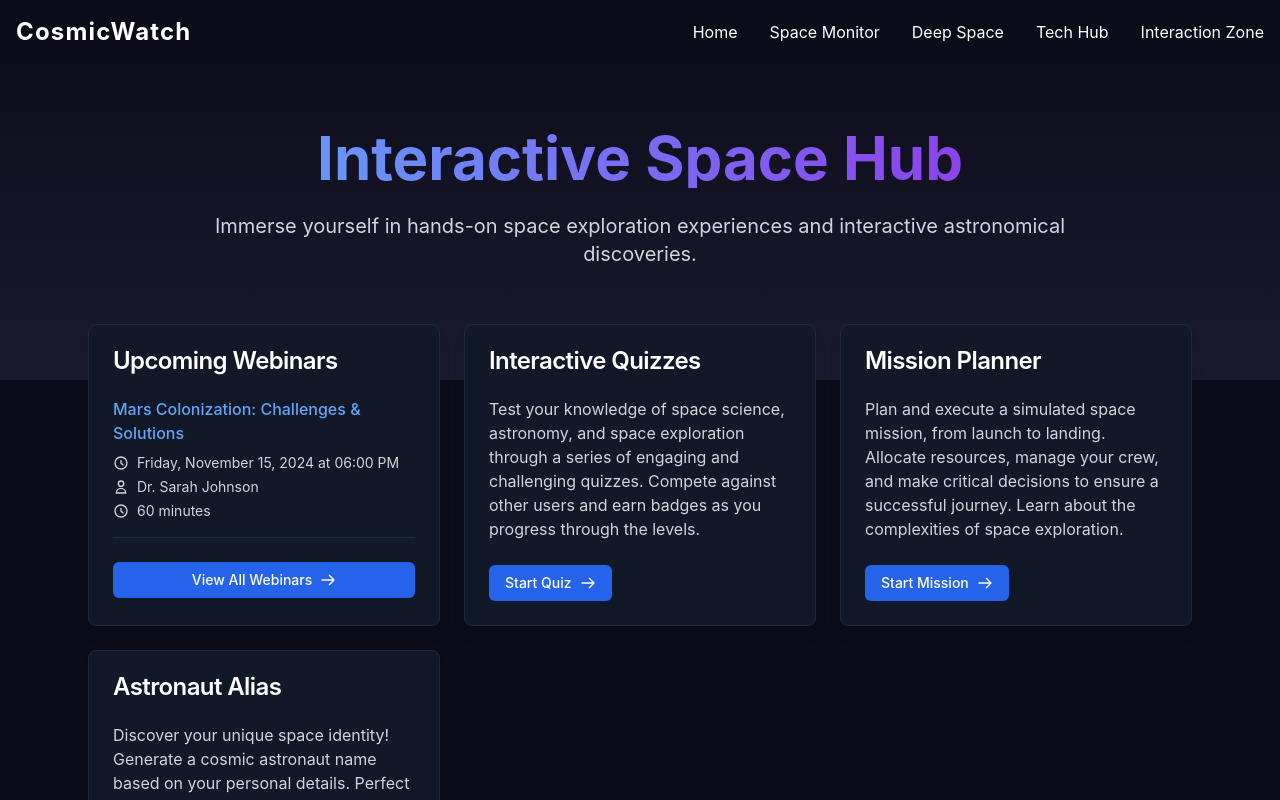
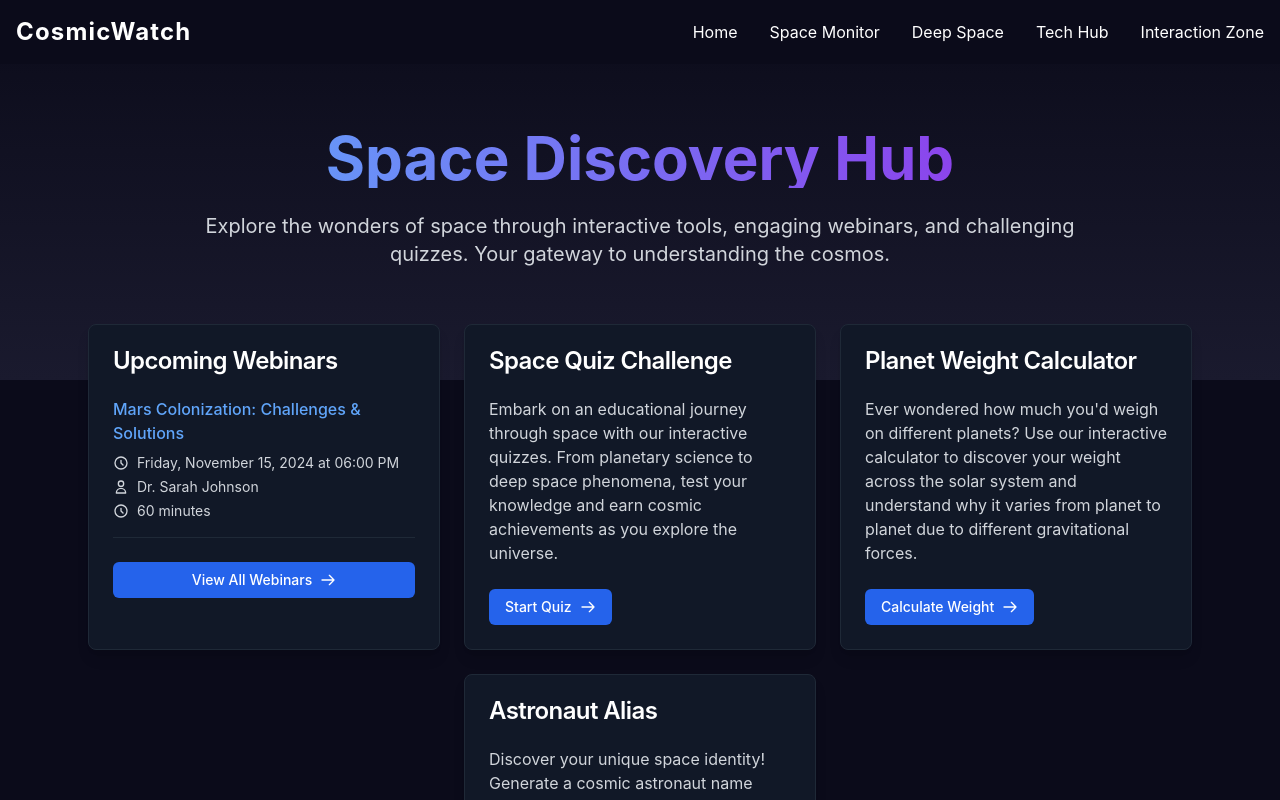
Before and after one commit to ramachandraa-ps/cosmic-watch, a React (Create React App) app: page /interaction-zone in a window 1280 px wide. Shown: the top 800 px of the page. Built offline with nearby package versions, Linux system fonts and the light colour scheme.

Commit message:
planet weight cakculator

```diff
--- a/src/App.tsx
+++ b/src/App.tsx
@@ -4,9 +4,10 @@ import LandingPage from './pages/LandingPage';
 import SpaceMonitorPage from './pages/SpaceMonitorPage';
 import DeepSpacePage from './pages/DeepSpacePage';
 import TechHubPage from './pages/TechHubPage';
-import { InteractionZone } from './pages/InteractionZone';
+import InteractionZonePage from './pages/InteractionZone';
 import QuizPage from './pages/QuizPage';
 import WebinarsPage from './pages/WebinarsPage';
+import PlanetWeightCalculator from './pages/PlanetWeightCalculator';
 import AstronautAliasPage from './pages/AstronautAliasPage';
 
 function App() {
@@ -17,11 +18,11 @@ function App() {
         <Route path="/space-monitor" element={<SpaceMonitorPage />} />
         <Route path="/deep-space" element={<DeepSpacePage />} />
         <Route path="/tech-hub" element={<TechHubPage />} />
-        <Route path="/interaction-zone" element={<InteractionZone />} />
+        <Route path="/interaction-zone" element={<InteractionZonePage />} />
         <Route path="/quiz" element={<QuizPage />} />
         <Route path="/webinars" element={<WebinarsPage />} />
+        <Route path="/planet-weight-calculator" element={<PlanetWeightCalculator />} />
         <Route path="/astronaut-alias" element={<AstronautAliasPage />} />
-
       </Routes>
     </Router>
   );
--- a/src/pages/InteractionZone.tsx
+++ b/src/pages/InteractionZone.tsx
@@ -1,19 +1,15 @@
 import React from 'react';
 import Header from '../components/Header';
 import { useNavigate } from 'react-router-dom';
+import PlanetWeightCalculator from './PlanetWeightCalculator';
 
-export const InteractionZone = () => {
+const InteractionZone = () => {
   const navigate = useNavigate();
 
   const handleQuizStart = () => {
     navigate('/quiz');
   };
 
-  const handleAstronautAlias = () => {
-    navigate('/Astronaut-Alias');
-  };
-
-  // Single upcoming webinar
   const upcomingWebinar = {
     id: 'web1',
     title: 'Mars Colonization: Challenges & Solutions',
@@ -41,16 +37,17 @@ export const InteractionZone = () => {
       <section className="pt-32 pb-20 px-4 bg-gradient-to-b from-space-dark to-space-light">
         <div className="container mx-auto text-center max-w-4xl">
           <h1 className="text-5xl md:text-6xl font-bold mb-6 bg-clip-text text-transparent bg-gradient-to-r from-blue-400 to-purple-600">
-            Interactive Space Hub
+            Space Discovery Hub
           </h1>
           <p className="text-xl text-gray-300 mb-8">
-            Immerse yourself in hands-on space exploration experiences and interactive astronomical discoveries.
+            Explore the wonders of space through interactive tools, engaging webinars, and challenging quizzes. Your gateway to understanding the cosmos.
           </p>
         </div>
       </section>
 
       {/* Cards Section */}
       <div className="max-w-6xl mx-auto p-6 space-y-6 relative -mt-20">
+        {/* First Row - 3 Cards */}
         <div className="grid grid-cols-1 md:grid-cols-3 gap-6">
           {/* Upcoming Webinars Card */}
           <div className="rounded-lg border border-gray-800 hover:border-blue-500 bg-gray-900 text-white shadow-lg transition-all duration-300">
@@ -110,14 +107,13 @@ export const InteractionZone = () => {
           {/* Interactive Quizzes Card */}
           <div className="rounded-lg border border-gray-800 hover:border-blue-500 bg-gray-900 text-white shadow-lg transition-all duration-300">
             <div className="flex flex-col space-y-1.5 p-6">
-              <h3 className="text-2xl font-semibold leading-none tracking-tight">Interactive Quizzes</h3>
+              <h3 className="text-2xl font-semibold leading-none tracking-tight">Space Quiz Challenge</h3>
             </div>
             <div className="p-6 pt-0">
               <p className="text-gray-300 mb-6">
-                Test your knowledge of space science, astronomy, and space
-                exploration through a series of engaging and challenging quizzes.
-                Compete against other users and earn badges as you progress
-                through the levels.
+                Embark on an educational journey through space with our interactive quizzes.
+                From planetary science to deep space phenomena, test your knowledge and earn
+                cosmic achievements as you explore the universe.
               </p>
               <button
                 className="inline-flex items-center px-4 py-2 bg-blue-600 hover:bg-blue-700 rounded-md transition-colors duration-300 text-sm font-medium group"
@@ -141,39 +137,14 @@ export const InteractionZone = () => {
             </div>
           </div>
 
-          {/* Mission Planner Card */}
-          <div className="rounded-lg border border-gray-800 hover:border-blue-500 bg-gray-900 text-white shadow-lg transition-all duration-300">
-            <div className="flex flex-col space-y-1.5 p-6">
-              <h3 className="text-2xl font-semibold leading-none tracking-tight">Mission Planner</h3>
+          {/* Planet Weight Calculator Card */}
+          <PlanetWeightCalculator />
         </div>
-            <div className="p-6 pt-0">
-              <p className="text-gray-300 mb-6">
-                Plan and execute a simulated space mission, from launch to
-                landing. Allocate resources, manage your crew, and make critical
-                decisions to ensure a successful journey. Learn about the
-                complexities of space exploration.
-              </p>
-              <button
-                className="inline-flex items-center px-4 py-2 bg-blue-600 hover:bg-blue-700 rounded-md transition-colors duration-300 text-sm font-medium group"
-                onClick={() => navigate('/mission-planner')}
-              >
-                Start Mission
-                <svg
-                  className="ml-2 w-4 h-4 group-hover:translate-x-1 transition-transform duration-300"
-                  fill="none"
-                  stroke="currentColor"
-                  viewBox="0 0 24 24"
-                >
-                  <path
-                    strokeLinecap="round"
-                    strokeLinejoin="round"
-                    strokeWidth={2}
-                    d="M14 5l7 7m0 0l-7 7m7-7H3"
-                  />
-                </svg>
-              </button>
-            </div>
-          </div>
+
+        {/* Second Row - Centered Alias Card */}
+        <div className="grid grid-cols-1 md:grid-cols-3 gap-6">
+          <div className="md:col-span-1"></div>
+          {/* Astronaut Alias Card */}
           <div className="rounded-lg border border-gray-800 hover:border-blue-500 bg-gray-900 text-white shadow-lg transition-all duration-300">
             <div className="flex flex-col space-y-1.5 p-6">
               <h3 className="text-2xl font-semibold leading-none tracking-tight">Astronaut Alias</h3>
@@ -206,9 +177,11 @@ export const InteractionZone = () => {
               </button>
             </div>
           </div>
-
+          <div className="md:col-span-1"></div>
         </div>
       </div>
     </div>
   );
-}; // End of InteractionZone component
+};
+
+export default InteractionZone;
--- /dev/null
+++ b/src/pages/PlanetWeightCalculator.tsx
@@ -0,0 +1,151 @@
+import React, { useState } from 'react';
+import { useNavigate } from 'react-router-dom';
+
+const PlanetWeightCalculator = () => {
+  const [weight, setWeight] = useState('');
+  const [selectedPlanet, setSelectedPlanet] = useState('');
+  const [showCalculator, setShowCalculator] = useState(false);
+
+  const planets = [
+    {
+      name: 'Mercury',
+      gravity: 0.38,
+      reason: 'Mercury is the smallest planet in our solar system and has a weak gravitational pull due to its small mass.'
+    },
+    {
+      name: 'Venus',
+      gravity: 0.91,
+      reason: 'Venus has gravity similar to Earth due to its similar size, despite being slightly smaller.'
+    },
+    {
+      name: 'Mars',
+      gravity: 0.38,
+      reason: 'Mars is smaller than Earth and has about 1/3 of Earth\'s gravity, making you feel much lighter.'
+    },
+    {
+      name: 'Jupiter',
+      gravity: 2.34,
+      reason: 'Jupiter is the largest planet in our solar system, with strong gravity due to its massive size.'
+    },
+    {
+      name: 'Saturn',
+      gravity: 1.06,
+      reason: 'Despite being large, Saturn\'s gravity is close to Earth\'s due to its low density from being mostly gas.'
+    },
+    {
+      name: 'Uranus',
+      gravity: 0.92,
+      reason: 'Uranus has slightly lower gravity than Earth due to its composition of mostly icy materials.'
+    },
+    {
+      name: 'Neptune',
+      gravity: 1.19,
+      reason: 'Neptune\'s gravity is slightly stronger than Earth\'s due to its dense composition.'
+    }
+  ];
+
+  const calculateWeight = (earthWeight: string, planetGravity: number): string => {
+    return (parseFloat(earthWeight) * planetGravity).toFixed(1);
+  };
+
+  const renderCalculator = () => {
+    if (!showCalculator) return null;
+
+    return (
+      <div className="fixed inset-0 bg-black bg-opacity-50 flex items-center justify-center p-4 z-50">
+        <div className="bg-gray-900 rounded-lg p-6 max-w-6xl w-full border border-gray-800">
+          <div className="flex items-center justify-between mb-6">
+            <div>
+              <h2 className="text-2xl font-bold">Calculate Your Weight on Other Planets</h2>
+              <p className="text-gray-400 mt-1">Enter your Earth weight to see how it changes across our solar system.</p>
+            </div>
+            <div className="bg-gray-800 p-4 rounded-lg border border-gray-700 w-64">
+              <label className="block text-sm font-medium mb-2">Earth Weight (kg)</label>
+              <input
+                type="number"
+                value={weight}
+                onChange={(e) => setWeight(e.target.value)}
+                className="w-full p-2 rounded-lg bg-gray-900 border border-gray-600 text-white focus:border-blue-500 transition-colors duration-300"
+                placeholder="Enter weight"
+              />
+            </div>
+          </div>
+
+          <div className="grid grid-cols-2 lg:grid-cols-4 gap-4">
+            {planets.map((planet) => (
+              <div
+                key={planet.name}
+                className={`p-4 rounded-lg border ${
+                  selectedPlanet === planet.name
+                    ? 'border-blue-500 bg-gray-800'
+                    : 'border-gray-700 bg-gray-800'
+                } cursor-pointer transition-all duration-300 hover:border-blue-400`}
+                onClick={() => setSelectedPlanet(planet.name)}
+              >
+                <div className="flex justify-between items-start mb-2">
+                  <h3 className="font-medium text-lg text-blue-400">{planet.name}</h3>
+                  {weight && (
+                    <div className="text-right">
+                      <p className="text-xl font-bold text-white">
+                        {calculateWeight(weight, planet.gravity)} kg
+                      </p>
+                    </div>
+                  )}
+                </div>
+                <p className="text-sm text-gray-300 leading-relaxed">{planet.reason}</p>
+              </div>
+            ))}
+          </div>
+
+          <div className="flex justify-end mt-6">
+            <button
+              className="bg-blue-600 hover:bg-blue-700 text-white py-2 px-4 rounded-lg text-sm font-medium transition-colors duration-300"
+              onClick={() => setShowCalculator(false)}
+            >
+              Close Calculator
+            </button>
+          </div>
+        </div>
+      </div>
+    );
+  };
+
+  return (
+    <>
+      {/* Planet Weight Calculator Card */}
+      <div className="rounded-lg border border-gray-800 hover:border-blue-500 bg-gray-900 text-white shadow-lg transition-all duration-300">
+        <div className="flex flex-col space-y-1.5 p-6">
+          <h3 className="text-2xl font-semibold leading-none tracking-tight">Planet Weight Calculator</h3>
+        </div>
+        <div className="p-6 pt-0">
+          <p className="text-gray-300 mb-6">
+            Ever wondered how much you'd weigh on different planets? Use our interactive calculator to discover your weight across the solar system and understand why it varies from planet to planet due to different gravitational forces.
+          </p>
+          <button
+            className="inline-flex items-center px-4 py-2 bg-blue-600 hover:bg-blue-700 rounded-md transition-colors duration-300 text-sm font-medium group"
+            onClick={() => setShowCalculator(true)}
+          >
+            Calculate Weight
+            <svg
+              className="ml-2 w-4 h-4 group-hover:translate-x-1 transition-transform duration-300"
+              fill="none"
+              stroke="currentColor"
+              viewBox="0 0 24 24"
+            >
+              <path
+                strokeLinecap="round"
+                strokeLinejoin="round"
+                strokeWidth={2}
+                d="M14 5l7 7m0 0l-7 7m7-7H3"
+              />
+            </svg>
+          </button>
+        </div>
+      </div>
+
+      {renderCalculator()}
+    </>
+  );
+};
+
+export default PlanetWeightCalculator;
```
Also changed, not shown: 1 other file (tests, documents, lock files or other folders). Lines whose indentation alone changed are shown as unchanged.
